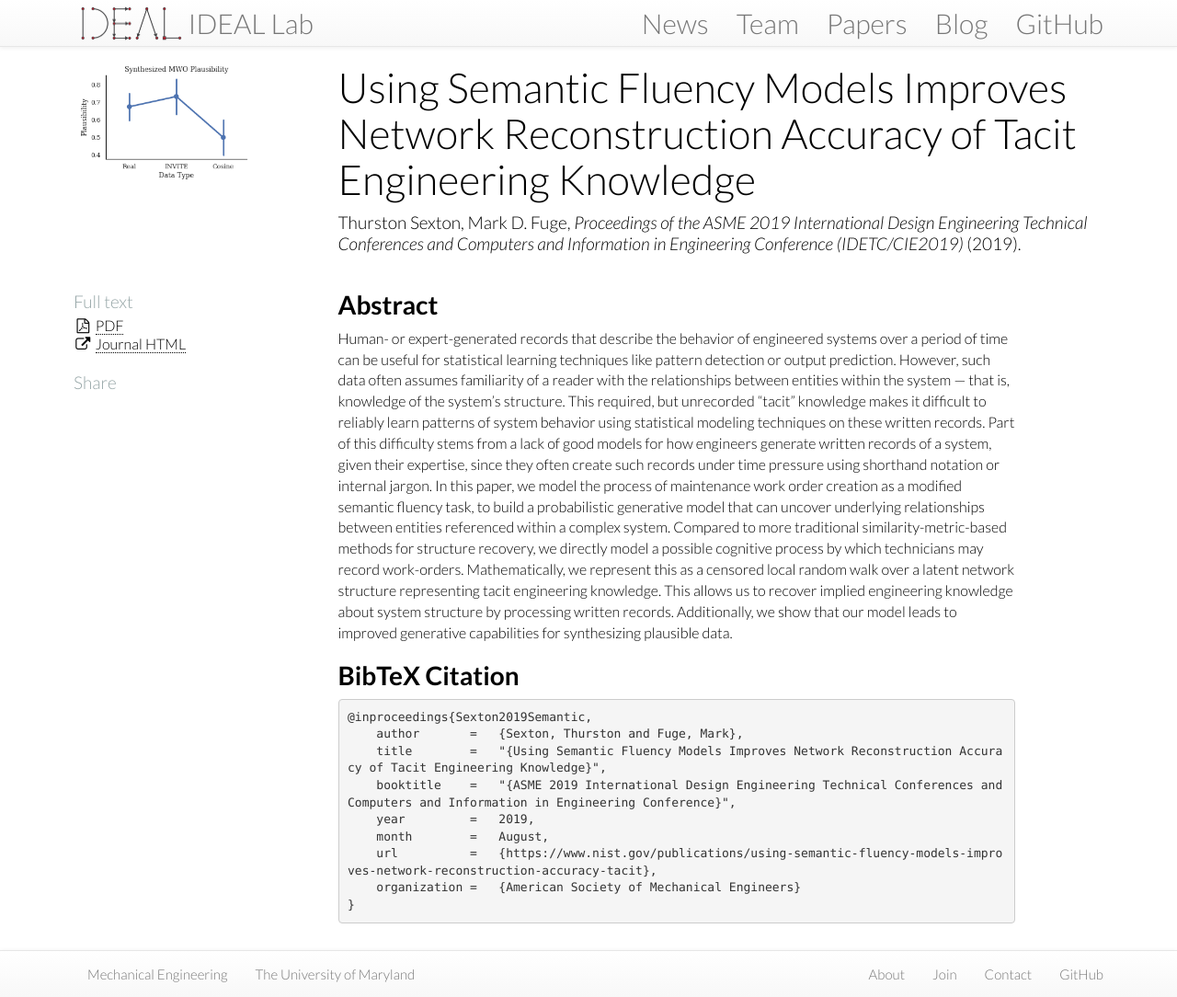
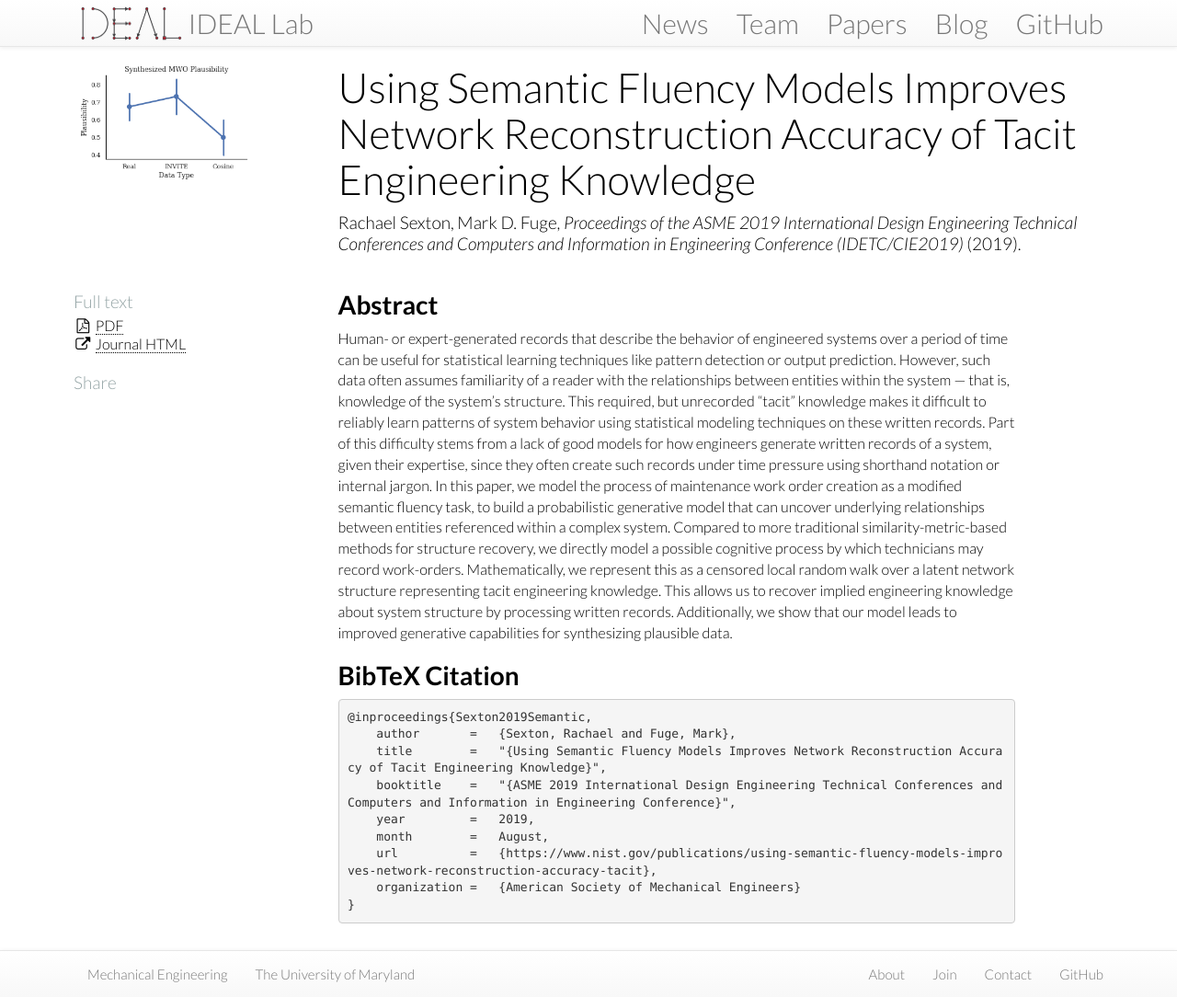
Before and after one commit to IDEALLab/ideallab.github.io, a Jekyll site: the page built from papers/_posts/2019-08-22-idetc-semanticfluency.md, in a window 1280 px wide and 1084 px high. Shown: the whole window at 92% size. Built offline with Jekyll 4.4.1, drawn with Linux system fonts in a browser that asks for light colours; nearby versions of some CDN libraries.

Commit message:
Modifying Rachael files

````diff
--- a/papers/_posts/2019-08-22-idetc-semanticfluency.md
+++ b/papers/_posts/2019-08-22-idetc-semanticfluency.md
@@ -8,7 +8,7 @@ journal: "Proceedings of the ASME 2019 International Design Engineering Technica
 volume:
 issue:
 pages:
-authors: "Thurston Sexton, Mark D. Fuge"
+authors: "Rachael Sexton, Mark D. Fuge"
 image: /assets/images/papers/2019_sexton_semanticfluency.png
 redirect_from:
 fulltext: "https://www.nist.gov/publications/using-semantic-fluency-models-improves-network-reconstruction-accuracy-tacit"
@@ -52,7 +52,7 @@ capabilities for synthesizing plausible data.
 
 ```
 @inproceedings{Sexton2019Semantic,
-    author       =   {Sexton, Thurston and Fuge, Mark},
+    author       =   {Sexton, Rachael and Fuge, Mark},
     title        =   "{Using Semantic Fluency Models Improves Network Reconstruction Accuracy of Tacit Engineering Knowledge}",
     booktitle    =   "{ASME 2019 International Design Engineering Technical Conferences and Computers and Information in Engineering Conference}",
     year         =   2019,
````
Also changed, not shown: blog/_posts/2019-12-31-year-in-review-2019.md (+1 -1 lines), notes.md (deleted, +0 -8 lines), team/_posts/2017-08-15-rachael-sexton.md (added, +14 -0 lines), team/_posts/2017-08-15-thurston-sexton.md (deleted, +0 -14 lines), 1 other file.
